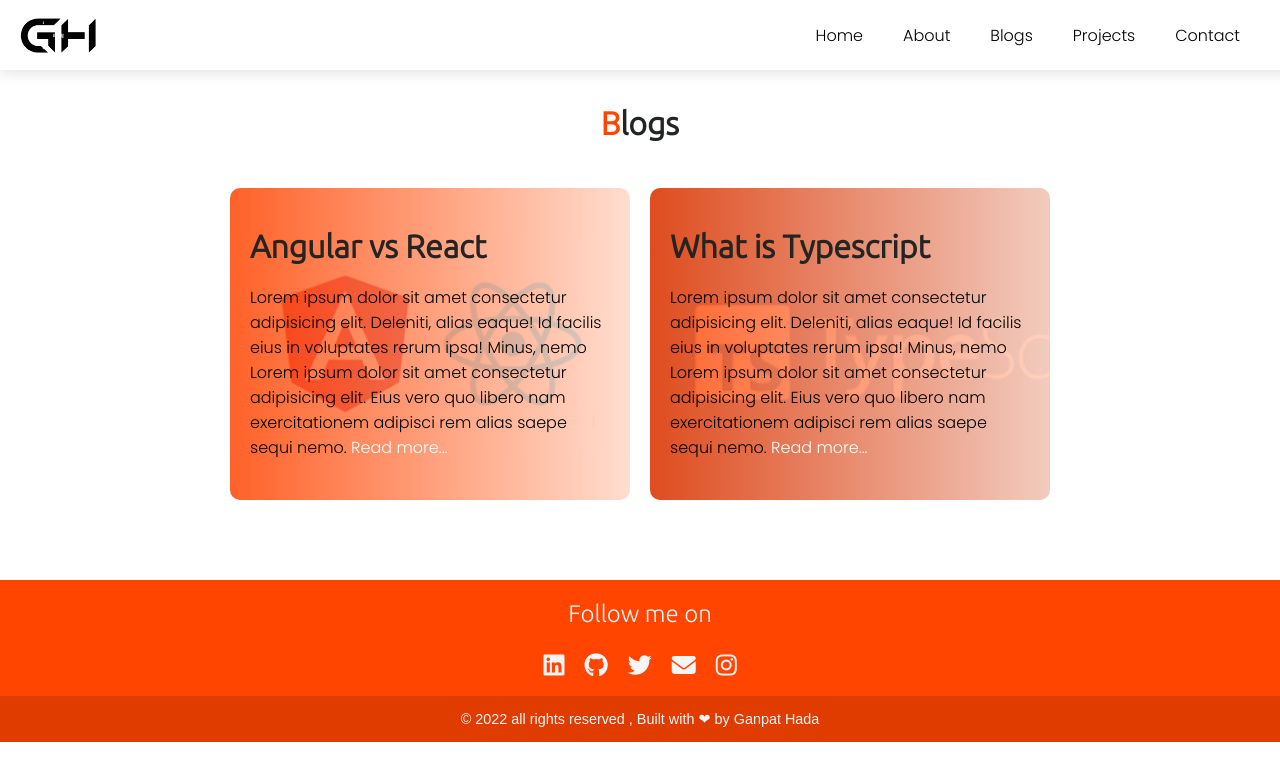
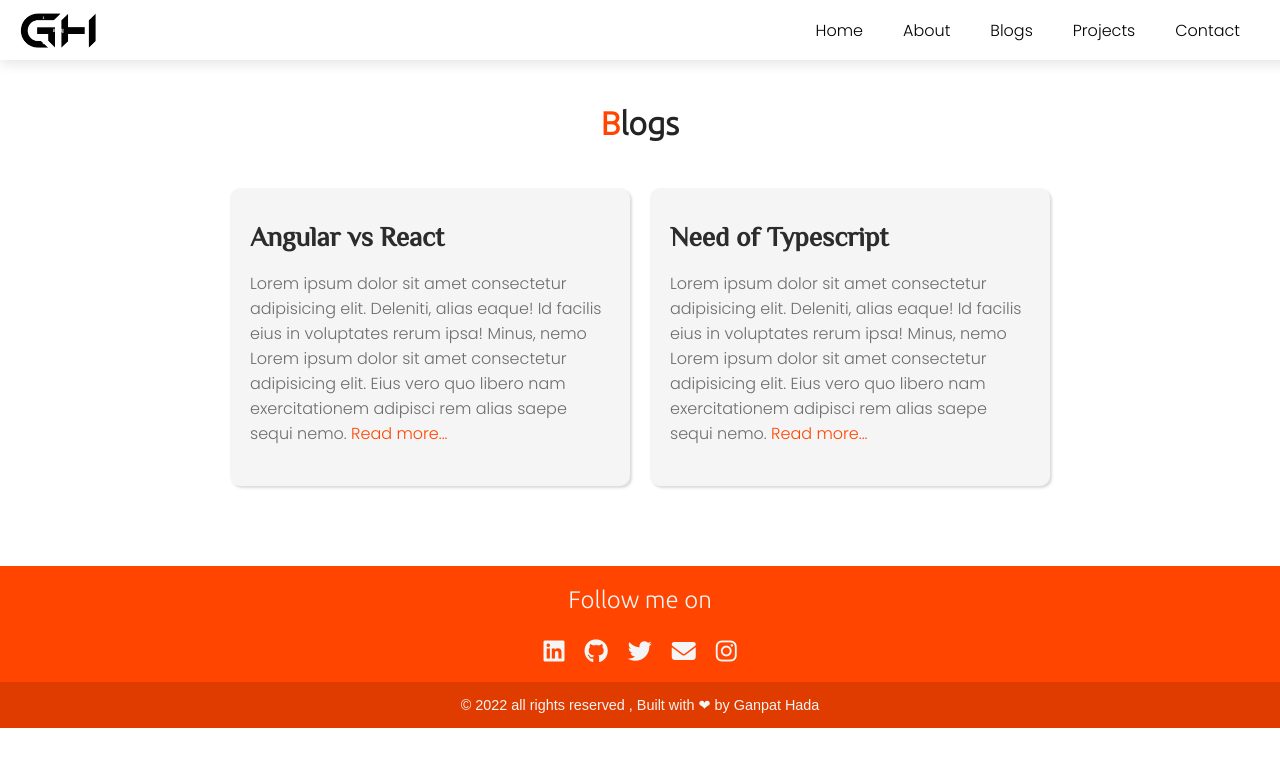
Before and after one commit to GanpatHada/ganpathada-portfolio, a React (Create React App) app: page /blogs in a window 1280 px wide. Shown: the top 780 px of the page. Built offline with nearby package versions, Linux system fonts and the light colour scheme; a web font is replaced by a local one.

Commit message:
edit blogs

```diff
--- a/src/App.css
+++ b/src/App.css
@@ -1,6 +1,6 @@
 @import url('https://fonts.googleapis.com/css2?family=Cinzel&family=Comfortaa:wght@500&family=El+Messiri&family=Josefin+Sans:wght@200;400&family=Lobster&family=Pacifico&family=Poppins:wght@300&family=Roboto&family=Sofia&family=Ubuntu:wght@300&family=Varela+Round&family=Zen+Loop&display=swap');
 :root{
-  --primarycolor:orangered;
+  --primarycolor:#ff4500;
 }
 *{
   box-sizing: border-box;
@@ -27,7 +27,7 @@ nav{
   width: 100vw;
   top: 0px;
   height: 50px;
-  padding: 10px;
+  padding: 5px;
   padding-left: 20px;
   box-shadow: rgba(0, 0, 0, 0.1) 0px 4px 12px;
   box-sizing: content-box;
@@ -92,8 +92,9 @@ nav h1{
   margin-left: 20px;
 }
 #navs{
-  display: block;
+  display: flex;
   margin-right: 20px;
+  align-items: center;
 }
 nav a{
   display: flex;
@@ -104,15 +105,15 @@ nav a{
   color: rgb(0, 0, 0);
   transition: 0.3s ease-out background;
   display: flex;
-  height: 50px;
+  height: 45px;
   min-width: 50px;
   align-items: center;
   justify-content: center;
   padding: 0px 20px;
-  border-radius: 10px;
+  border-radius: 25px;
 }
 #navs a:hover{
-  background-color: rgb(255, 225, 211);
+  background: linear-gradient(to right,rgb(255, 133, 88),rgb(255, 208, 196));
 }
 aside a{
   color: white;
@@ -152,8 +153,8 @@ main {
   width: 250px;
 }
 #mainblock img{
-  height: 100%;
-  width: 100%;
+  height: 90%;
+  width: 90%;
 }
 .introsection{
   padding:30px;
@@ -247,10 +248,10 @@ main h2::first-letter{
   align-items:center;
   margin: 20px 0px;
 }
-#projectprev{
-  background-color:rgba(233, 233, 233, 0.938);
-  min-height: 300px;
 
+#projectprev > .introsection,#contactprev > .introsection{
+  align-items: flex-end;
+  text-align: justify;
 }
 #projectprev img{
   transform: scalex(-1);
@@ -349,9 +350,10 @@ footer i{
 }
 
 #skillsprev img{
-  height: 50px;
-  width: 50px;
+  height: 40px;
+  width: 40px;
   margin:10px;
+
 
 }
 #skillsprev div{
@@ -371,13 +373,14 @@ footer i{
 
 
 }
-#cards h2{
+#cards h2,.blogs h1{
   margin: 10px 0px;
-  color: #232424;
+  color: #2c2c2c;
   font-size: 1.7rem;
-  font-family: Arial, Helvetica, sans-serif;
-  font-weight: normal;
+  /* font-family: Arial, Helvetica, sans-serif;
+  font-weight: normal; */
   font-weight: bold;
+  font-family: 'El Messiri', sans-serif;
 
 }
 #cards h4{
@@ -385,7 +388,7 @@ footer i{
   color: #3d3d3dc4;
   font-size: 1.2rem;
 }
-#cards p{
+#cards p,.blogs span{
   margin: 10px 0px;
   margin-bottom: 20px;
   color: #6d6d6d;
@@ -402,7 +405,9 @@ footer i{
   padding-bottom: 40px;
   /* border-top: 1px solid rgba(223, 223, 223, 0.521);
   border-left: 1px solid rgba(223, 223, 223, 0.521); */
-  border: 2px solid #e7e7e7a6;
+  /* border: 2px solid #e7e7e7a6; */
+  background-color: rgba(245, 245, 245, 0.801);
+  box-shadow: rgba(0, 0, 0, 0.15) 1.95px 1.95px 2.6px;
 
 }
 #about div {
@@ -419,36 +424,31 @@ footer i{
 
 .blogs{
   width: 400px;
-  color: black;
   border-radius: 10px;
   padding: 20px;
   margin: 20px 0px;
   margin-left: 20px;
   padding-bottom: 40px;
   transition: 0.3s;
+  background-color: whitesmoke;
+  box-shadow: rgba(0, 0, 0, 0.15) 1.95px 1.95px 2.6px;
 
 }
 
 .blogs a{
-  color: white;
+  color: var(--primarycolor);
 }
 .blogs a:hover{
-  text-decoration: underline;
+  font-weight: bold;
 }
 .blogs h1{
   text-align: start;
 }
 #blog1{
   margin-left: 0px;
-  background:linear-gradient(to left,rgba(255, 209, 190, 0.726),rgba(255, 68, 0, 0.842)),url('./components/web logos/blog1.png');
-  background-size: contain;
-  background-repeat: no-repeat;
-  background-position: center;
 }
 #blog2{
-  background:linear-gradient(to left,rgba(255, 209, 190, 0.938),rgba(255, 68, 0, 0.842)),url('./components/web logos/maints.png');
-  background-size: cover;
-  background-repeat: no-repeat;
+
 }
 @media (min-width: 748px) and (max-width: 1000px){
   main h1{
--- a/src/components/Blogs.js
+++ b/src/components/Blogs.js
@@ -6,12 +6,12 @@ const Blogs = () => {
             <div className="blogslist">
                 <div id="blog1" className='blogs'>
                     <h1>Angular vs React</h1>
-                    Lorem ipsum dolor sit amet consectetur adipisicing elit. Deleniti, alias eaque! Id facilis eius in voluptates rerum ipsa! Minus, nemo Lorem ipsum dolor sit amet consectetur adipisicing elit. Eius vero quo libero nam exercitationem adipisci rem alias saepe sequi nemo.
+                    <span>Lorem ipsum dolor sit amet consectetur adipisicing elit. Deleniti, alias eaque! Id facilis eius in voluptates rerum ipsa! Minus, nemo Lorem ipsum dolor sit amet consectetur adipisicing elit. Eius vero quo libero nam exercitationem adipisci rem alias saepe sequi nemo.</span>
                     <a href="https://ganpathada.hashnode.dev/react-vs-angular" target='_blank'> Read more...</a>
                 </div>
                 <div id="blog2" className='blogs'>
-                    <h1>What is Typescript</h1>
-                    Lorem ipsum dolor sit amet consectetur adipisicing elit. Deleniti, alias eaque! Id facilis eius in voluptates rerum ipsa! Minus, nemo Lorem ipsum dolor sit amet consectetur adipisicing elit. Eius vero quo libero nam exercitationem adipisci rem alias saepe sequi nemo.
+                    <h1>Need of Typescript</h1>
+                    <span>Lorem ipsum dolor sit amet consectetur adipisicing elit. Deleniti, alias eaque! Id facilis eius in voluptates rerum ipsa! Minus, nemo Lorem ipsum dolor sit amet consectetur adipisicing elit. Eius vero quo libero nam exercitationem adipisci rem alias saepe sequi nemo.</span>
                     <a href="/" target='_blank'> Read more...</a>
                 </div>
             </div>
```
Also changed, not shown: src/components/Main.js (+2 -10 lines), src/components/web logos/developer.svg (added).
